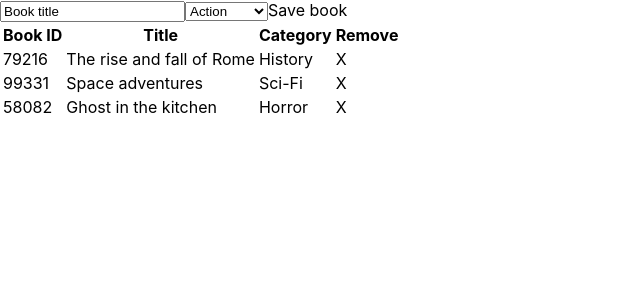
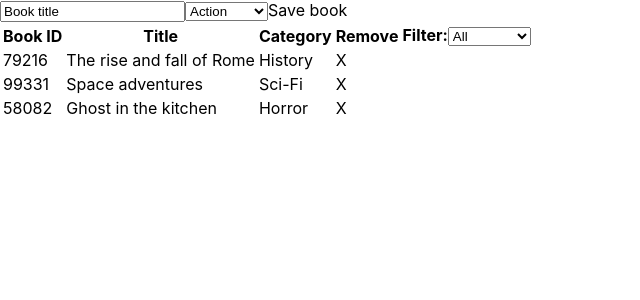
Before and after one commit to angarita-dev/react-bookstore, a React (Create React App) app: page / in a window 1280 px wide. Shown: the top 300 px of the page, without its empty margins (0-640 px from the left). Built offline with nearby package versions, Linux system fonts and the light colour scheme.

Commit message:
Added filter on BooksList

```diff
--- a/src/containers/BooksList.js
+++ b/src/containers/BooksList.js
@@ -35,6 +35,10 @@ const BooksList = props => {
           <th>Title</th>
           <th>Category</th>
           <th>Remove</th>
+          <th>
+            Filter:
+            <CategoryFilter categoryList={categoryList} />
+          </th>
         </tr>
       </thead>
       <tbody>
```
